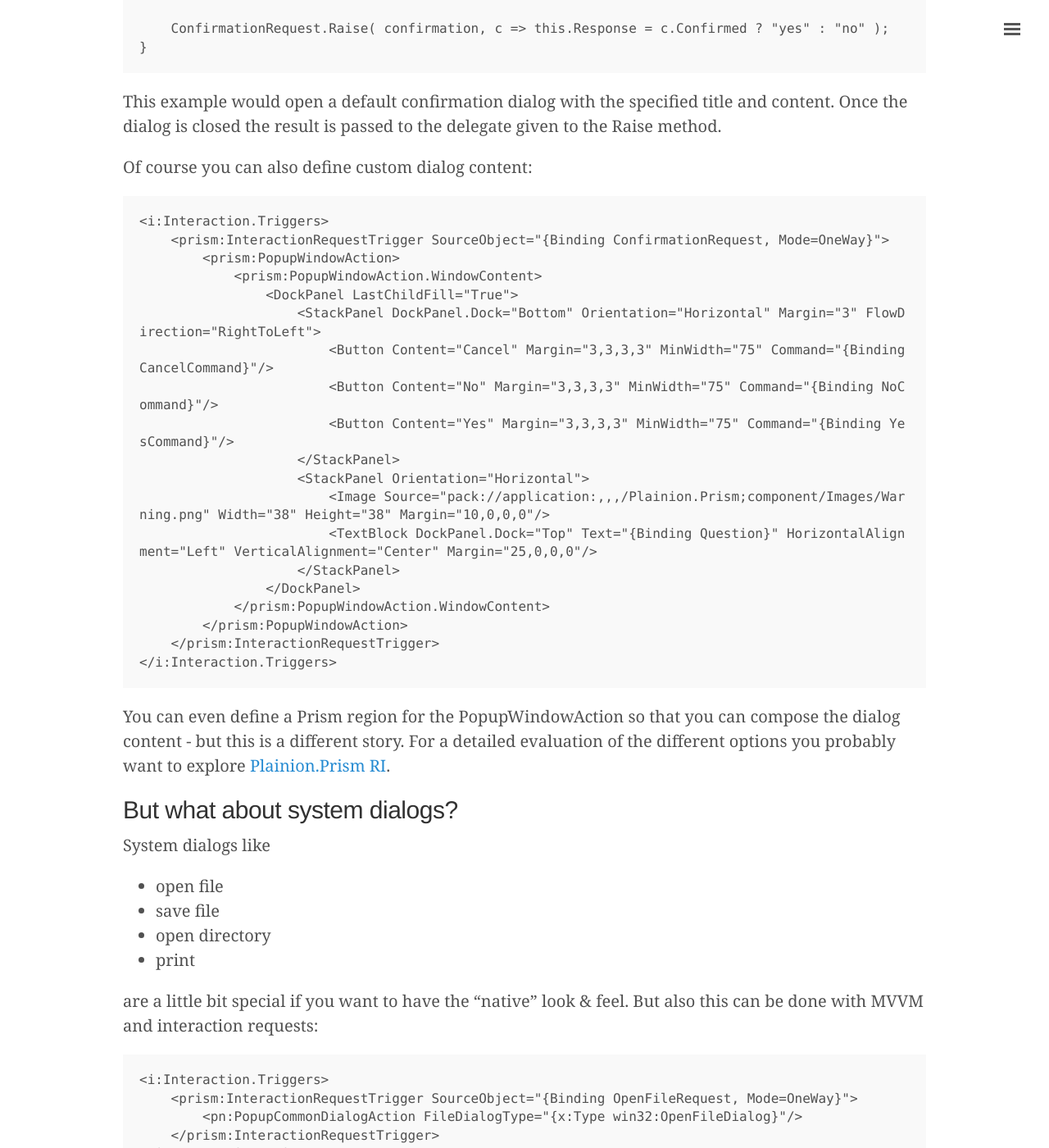
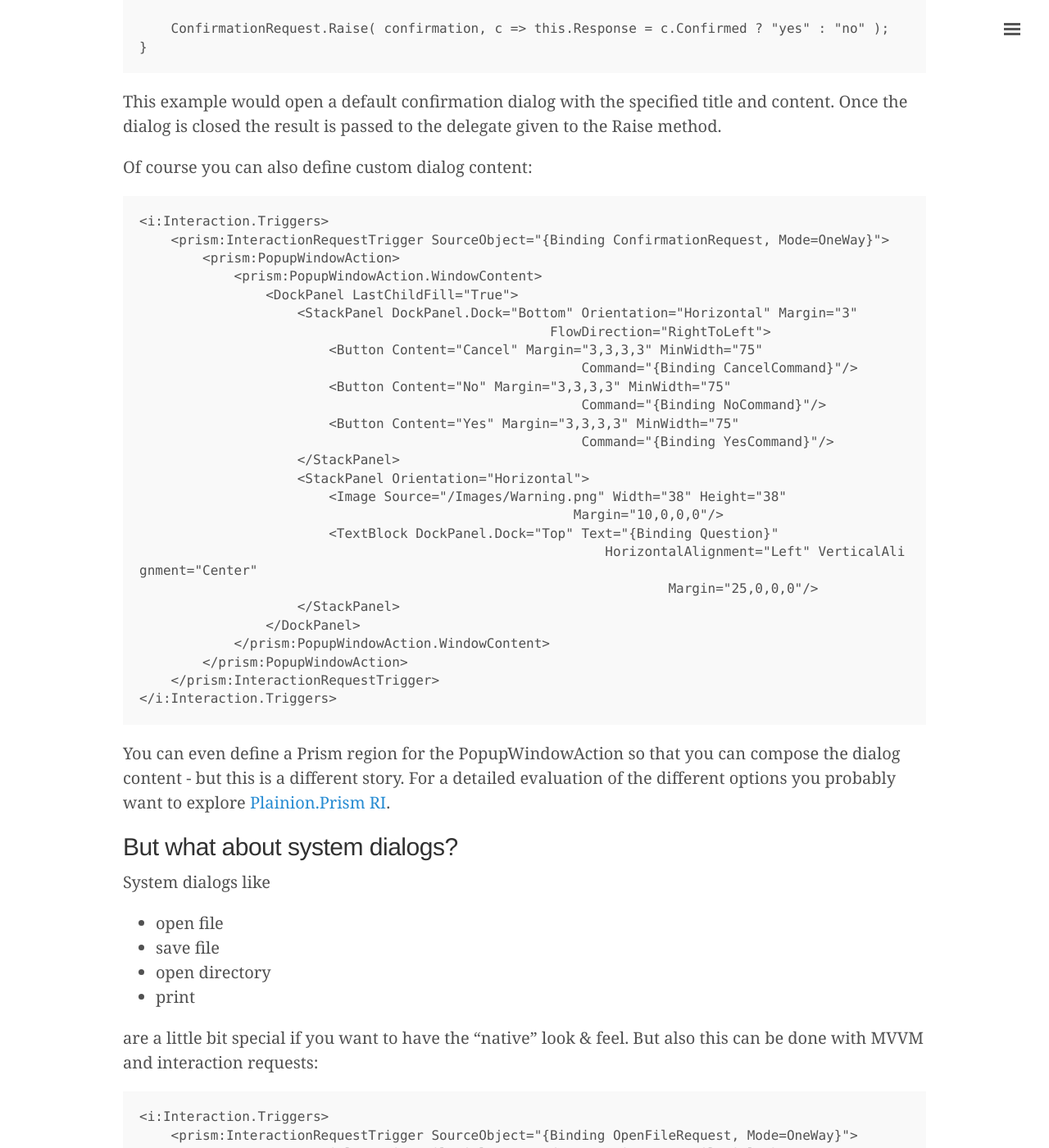
Before and after one commit to plainionist/plainionist.github.io, a Jekyll site: the page built from _posts/2018-01-19-Mvvm-Dialogs.md, in a window 1280 px wide and 1400 px high, scrolled down 2239 px. Shown: the whole window at 82% size. Built offline with Jekyll 4.4.1, drawn with Linux system fonts in a browser that asks for light colours; comment, search, counter and statistics services are not loaded; some of the changed lines change nothing that is shown; some of the changed text lies outside the part shown.

Commit message:
content width

```diff
--- a/_posts/2018-01-19-Mvvm-Dialogs.md
+++ b/_posts/2018-01-19-Mvvm-Dialogs.md
@@ -92,14 +92,21 @@ Of course you can also define custom dialog content:
         <prism:PopupWindowAction>
             <prism:PopupWindowAction.WindowContent>
                 <DockPanel LastChildFill="True">
-                    <StackPanel DockPanel.Dock="Bottom" Orientation="Horizontal" Margin="3" FlowDirection="RightToLeft">
-                        <Button Content="Cancel" Margin="3,3,3,3" MinWidth="75" Command="{Binding CancelCommand}"/>
-                        <Button Content="No" Margin="3,3,3,3" MinWidth="75" Command="{Binding NoCommand}"/>
-                        <Button Content="Yes" Margin="3,3,3,3" MinWidth="75" Command="{Binding YesCommand}"/>
+                    <StackPanel DockPanel.Dock="Bottom" Orientation="Horizontal" Margin="3"
+					            FlowDirection="RightToLeft">
+                        <Button Content="Cancel" Margin="3,3,3,3" MinWidth="75"
+						        Command="{Binding CancelCommand}"/>
+                        <Button Content="No" Margin="3,3,3,3" MinWidth="75"
+						        Command="{Binding NoCommand}"/>
+                        <Button Content="Yes" Margin="3,3,3,3" MinWidth="75"
+						        Command="{Binding YesCommand}"/>
                     </StackPanel>
                     <StackPanel Orientation="Horizontal">
-                        <Image Source="pack://application:,,,/Plainion.Prism;component/Images/Warning.png" Width="38" Height="38" Margin="10,0,0,0"/>
-                        <TextBlock DockPanel.Dock="Top" Text="{Binding Question}" HorizontalAlignment="Left" VerticalAlignment="Center" Margin="25,0,0,0"/>
+                        <Image Source="/Images/Warning.png" Width="38" Height="38"
+						       Margin="10,0,0,0"/>
+                        <TextBlock DockPanel.Dock="Top" Text="{Binding Question}"
+						           HorizontalAlignment="Left" VerticalAlignment="Center"
+								   Margin="25,0,0,0"/>
                     </StackPanel>
                 </DockPanel>
             </prism:PopupWindowAction.WindowContent>
@@ -131,11 +138,11 @@ are a little bit special if you want to have the "native" look & feel. But also
 
 For more details on handling these special dialogs please refer to
 
-- https://github.com/plainionist/Plainion.Prism/blob/master/src/Plainion.Prism/Interactivity/PopupCommonDialogAction.cs
-- https://github.com/plainionist/Plainion.Prism/blob/master/src/Plainion.Prism/Interactivity/PopupPrintDialogAction.cs
-- https://github.com/plainionist/Plainion.Prism/blob/master/src/Plainion.Prism/Interactivity/InteractionRequest/OpenFileDialogNotification.cs
-- https://github.com/plainionist/Plainion.Prism/blob/master/src/Plainion.Prism/Interactivity/InteractionRequest/SaveFileDialogNotification.cs
-- https://github.com/plainionist/Plainion.Prism/blob/master/src/Plainion.Prism/Interactivity/InteractionRequest/SelectFolderDialogNotification.cs
+- [File open/save dialog action](https://github.com/plainionist/Plainion.Prism/blob/master/src/Plainion.Prism/Interactivity/PopupCommonDialogAction.cs)
+- [Print dialog action](https://github.com/plainionist/Plainion.Prism/blob/master/src/Plainion.Prism/Interactivity/PopupPrintDialogAction.cs=)
+- [File open notification](https://github.com/plainionist/Plainion.Prism/blob/master/src/Plainion.Prism/Interactivity/InteractionRequest/OpenFileDialogNotification.cs)
+- [File close notification](https://github.com/plainionist/Plainion.Prism/blob/master/src/Plainion.Prism/Interactivity/InteractionRequest/SaveFileDialogNotification.cs)
+- [Select folder notification](https://github.com/plainionist/Plainion.Prism/blob/master/src/Plainion.Prism/Interactivity/InteractionRequest/SelectFolderDialogNotification.cs)
 
 ## Conclusion
 
```
